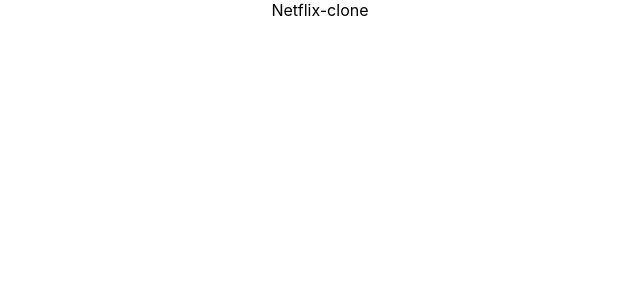
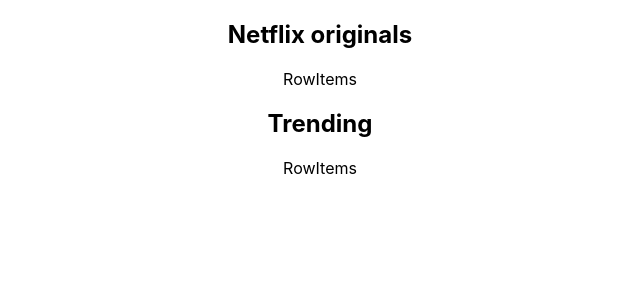
Before and after one commit to abhilash-ss/netflix-clone, a React (Create React App) app: page / in a window 1280 px wide. Shown: the top 300 px of the page, without its empty margins (320-960 px from the left). Built offline with nearby package versions, Linux system fonts and the light colour scheme; no server answers.

Commit message:
Add row component

```diff
--- a/src/App.tsx
+++ b/src/App.tsx
@@ -1,10 +1,17 @@
-import React from 'react';
-import './App.css';
+import React from "react";
+import Row from "./components/Row";
+import requests from "./requests";
+import "./App.css";
 
 function App() {
   return (
     <div className="App">
-      Netflix-clone
+      <Row
+        title="Netflix originals"
+        fetchUrl={requests.fetchNetflixOriginals}
+      />
+      <Row title="Trending" fetchUrl={requests.fetchTrending} />
+      {/* <Row title="Action" fetchUrl="" /> */}
     </div>
   );
 }
--- /dev/null
+++ b/src/components/Row/index.tsx
@@ -0,0 +1,31 @@
+import React, { FunctionComponent, useEffect, useState } from "react";
+import axios from "../../axios";
+import { RowProps, MovieType, ResponseType } from "./types";
+
+const Row: FunctionComponent<RowProps> = ({ title, fetchUrl }) => {
+  const [movies, setMovies] = useState<MovieType[]>([]);
+
+  useEffect(() => {
+    const fetchData = async () => {
+      try {
+        const response: ResponseType = await axios.get(fetchUrl);
+        setMovies(response.results);
+        return response;
+      } catch (err) {
+        console.log(err);
+      }
+    };
+    fetchData();
+  }, [fetchUrl]);
+
+  console.log("checking state", movies);
+  return (
+    <div>
+      <h2>{title}</h2>
+      {/* {container} */}
+      RowItems
+    </div>
+  );
+};
+
+export default Row;
--- /dev/null
+++ b/src/components/Row/types.ts
@@ -0,0 +1,26 @@
+export type RowProps = {
+  title: string;
+  fetchUrl: string;
+};
+
+export type MovieType = {
+  id: number;
+  video: boolean;
+  vote_count: number;
+  vote_average: number;
+  title: string;
+  release_date: string;
+  original_language: string;
+  original_title: string;
+  genre_ids: number[];
+  backdrop_path: string;
+  adult: boolean;
+  overview: string;
+  poster_path: string;
+  popularity: number;
+  media_type: string;
+};
+
+export type ResponseType = {
+  results: MovieType[];
+};
```
